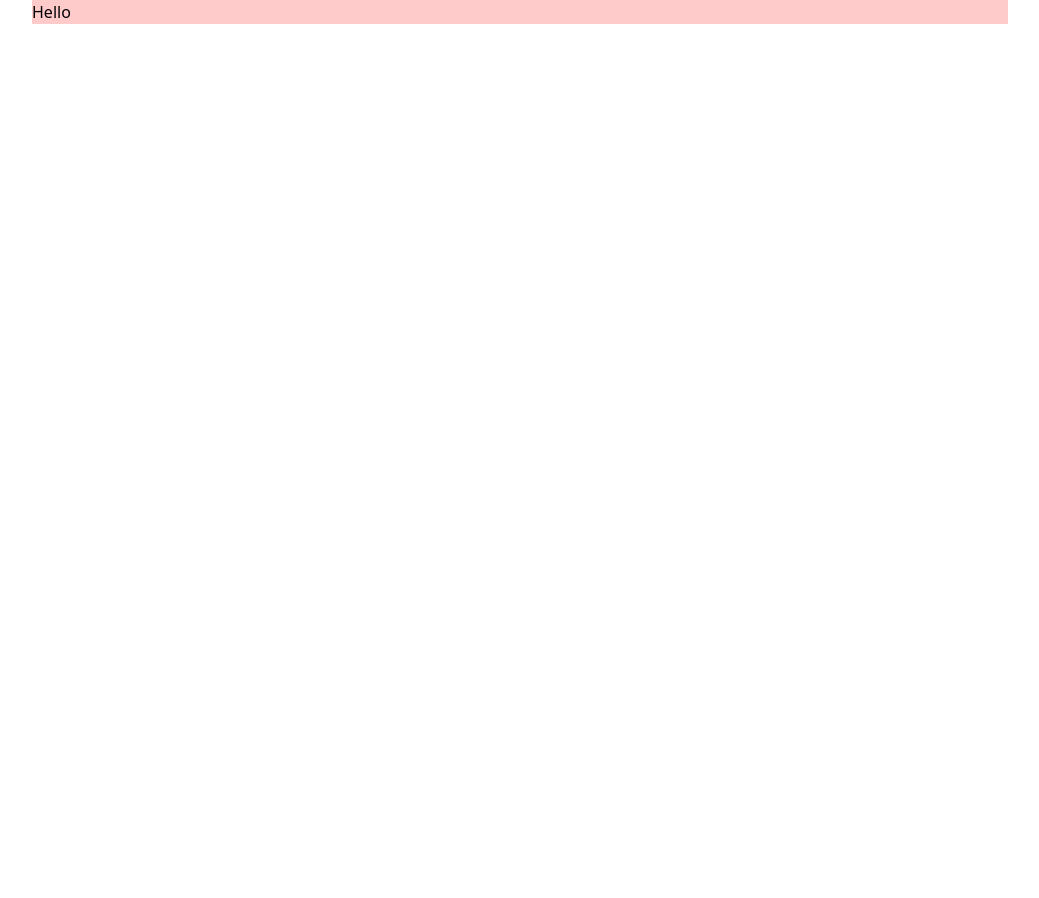
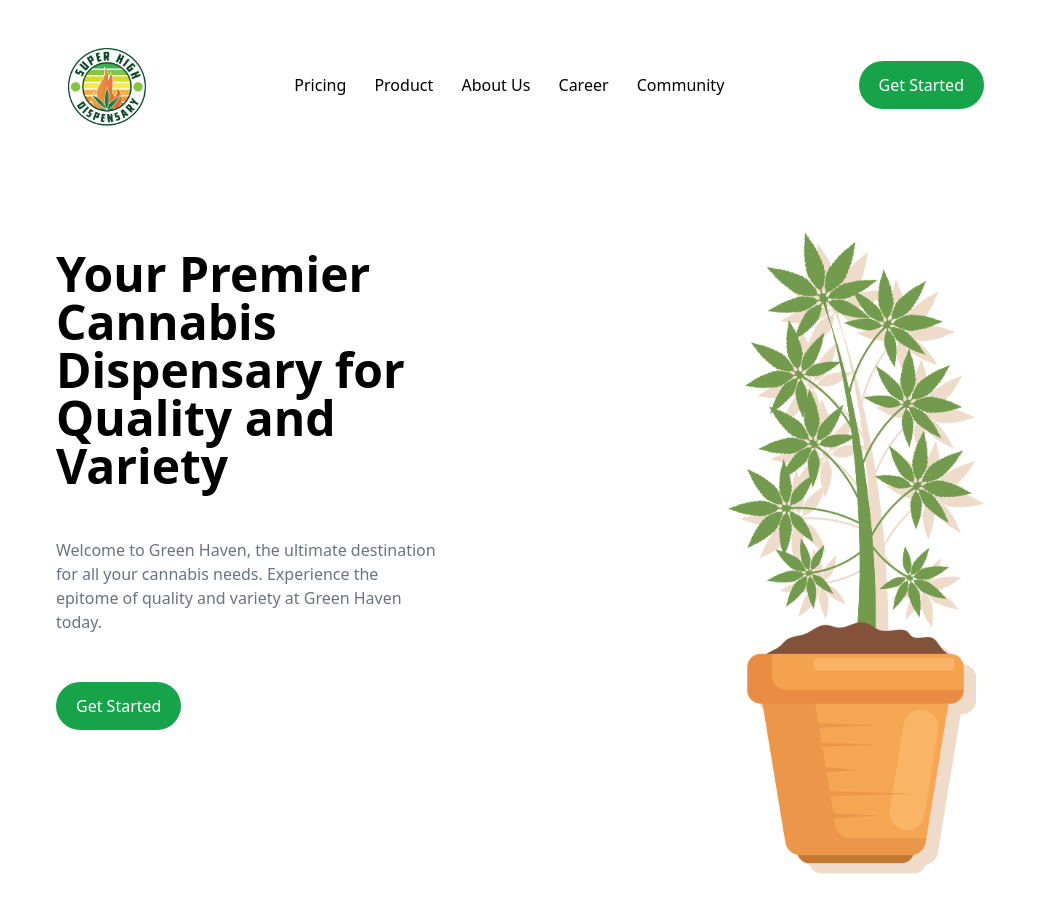
Before and after one commit to arguns/Dispensary, a website: page src/index.html in a window 1280 px wide. Shown: the whole page, without its empty margins (120-1159 px from the left). Before the commit the page ends 800 px from the top, so only its background shows below. Drawn offline with Linux system fonts and the light colour scheme.

Commit message:
Added Hero

```diff
--- a/src/index.html
+++ b/src/index.html
@@ -5,9 +5,45 @@
   <meta name="viewport" content="width=device-width, initial-scale=1.0">
   <link href="/dist/output.css" rel="stylesheet">
 </head>
+
 <body>
-  <h1 class="relative container bg-red-200 mx-auto">
-    Hello
-  </h1>
+  <nav class="relative container mx-auto p-6">
+    <div class="flex items-center justify-between">
+      <div class="p-3">
+        <img src="/img/super high dispensery logo.png" class="w-20" alt="">
+      </div>
+      <div class="hidden md:block flex space-x-6 font-medium">
+        <a href="#" class="hover:text-gray-500">Pricing</a>
+        <a href="#" class="hover:text-gray-500">Product</a>
+        <a href="#" class="hover:text-gray-500">About Us</a>
+        <a href="#" class="hover:text-gray-500">Career</a>
+        <a href="#" class="hover:text-gray-500">Community</a>
+      </div>
+      <a href="" class="hidden md:block bg-green-600 px-5 py-3 rounded-full text-white hover:bg-green-700">Get Started</a>
+    </div>
+  </nav>
+
+  <!-------------------Hero Section--------------------------->
+
+  <section id="hero">
+    <div class="container flex flex-col-reverse items-center px-6 mx-auto mt-10 space-y-0 md:space-y-0 md:flex-row justify-between">
+      <!-------------------Left Items--------------->
+      <div class="flex flex-col mb-32 space-y-12 md:w-1/2">
+        <h1 class="max-w-md text-4xl font-bold text-center md:text-5xl md:text-left">
+          Your Premier Cannabis Dispensary for Quality and Variety
+        </h1>
+        <p class="max-w-sm text-center text-gray-500 md:text-left">
+          Welcome to Green Haven, the ultimate destination for all your cannabis needs. Experience the epitome of quality and variety at Green Haven today.
+        </p>
+        <div class="flex justify-center md:justify-start">
+          <a href="" class="hidden md:block bg-green-600 px-5 py-3 rounded-full text-white hover:bg-green-700">Get Started</a>
+        </div>
+      </div>
+      <!-------------------Right Items--------------->
+      <div class="md:w-1/2 float-right items-center md:w-64 sm:w-20 xs:w-20">
+        <img src="/img/rightimage.png" alt="">
+      </div>
+    </div>
+  </section>
 </body>
 </html>
--- a/tailwind.config.js
+++ b/tailwind.config.js
@@ -3,6 +3,7 @@ module.exports = {
   content: ["./src/**/*.{html,js}"],
   theme: {
     screens:{
+      xs:'375px',
       sm:'480px',
       md:'768px',
       lg:'976px',
```
Also changed, not shown: dist/output.css, img/25823 [Converted]-01.png (added), img/RIGHT IMAGE-01.png (added), img/STUDIO PC 2078-15 [Converted].png (added), img/rightimage.png (added), img/super high dispensery logo.png (added).
